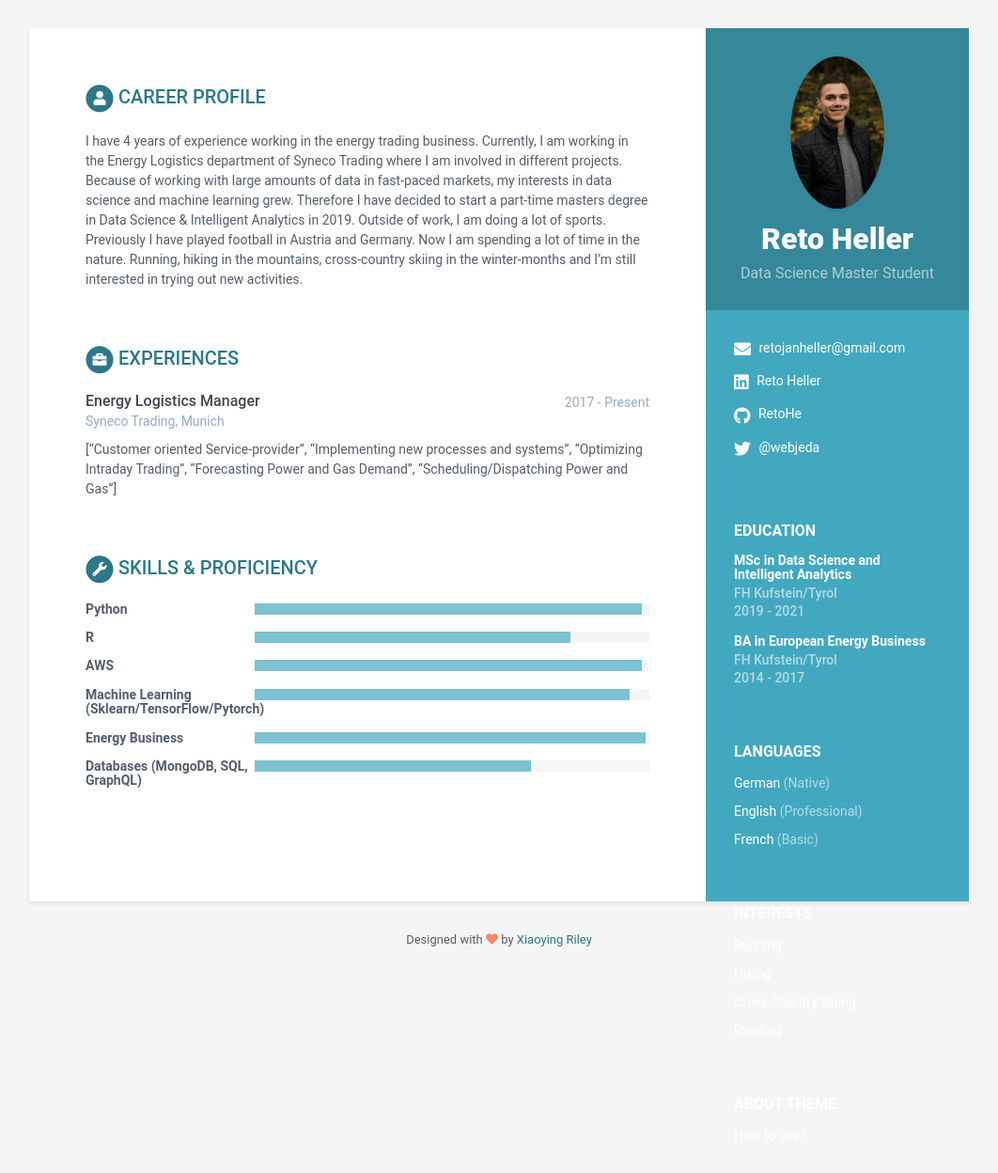
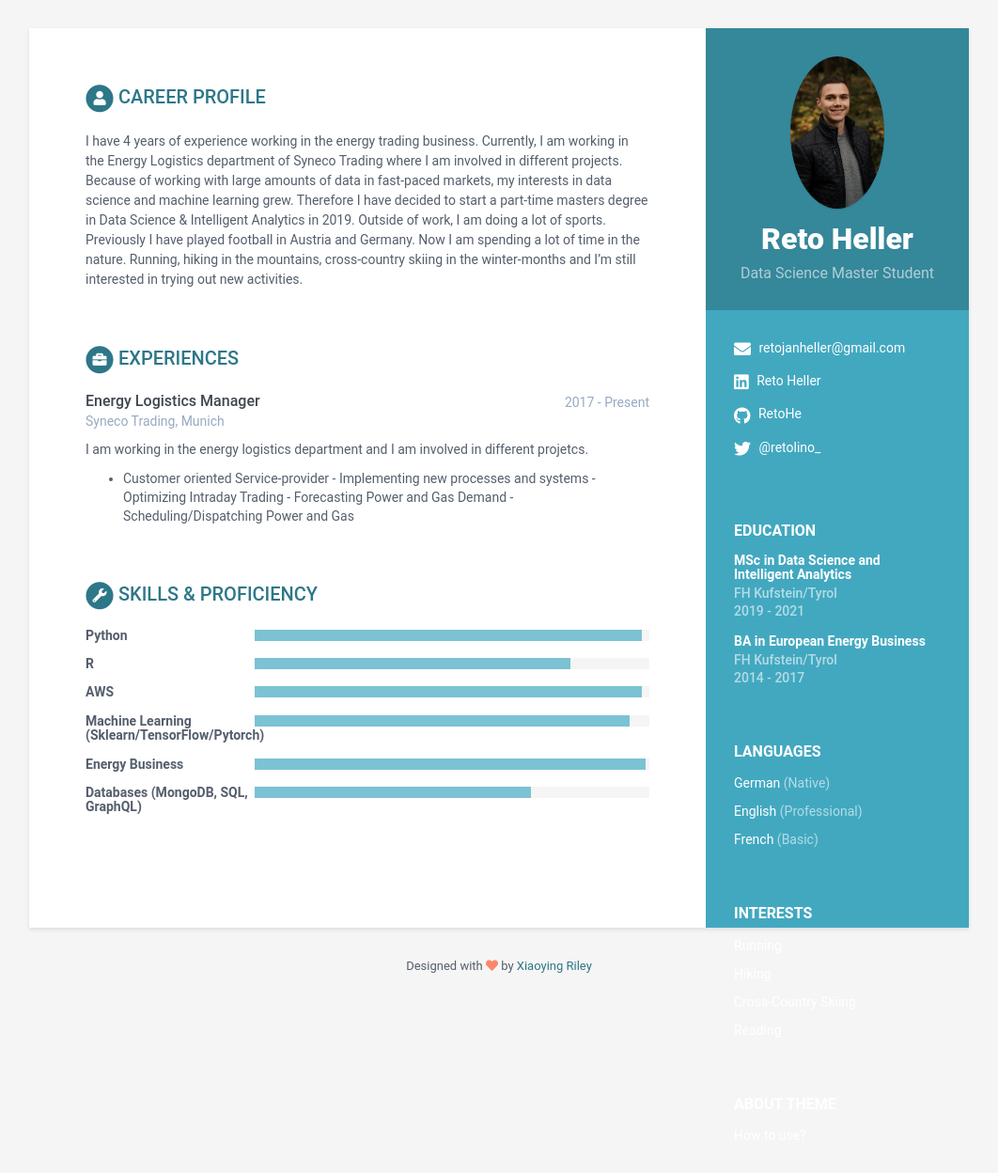
Before and after one commit to RetoHe/retos-resume, a Jekyll site: the page built from index.html, in a window 1280 px wide. Shown: the whole page at 94% size, without its empty margins (109-1171 px from the left). Built offline with Jekyll 4.4.1, drawn with Linux system fonts in a browser that asks for light colours.

Commit message:
Update data.yml

```diff
--- a/_data/data.yml
+++ b/_data/data.yml
@@ -17,7 +17,7 @@ sidebar:
     github: RetoHe
     gitlab:
     bitbucket:
-    twitter: '@webjeda'
+    twitter: '@retolino_'
     stack-overflow: # Number/Username, e.g. 123456/alandoe
     codewars:
 
@@ -83,6 +83,8 @@ experiences:
       time: 2017 - Present
       company: Syneco Trading, Munich
       details:
+        I am working in the energy logistics department and I am involved in different projetcs.
+
            - Customer oriented Service-provider
            - Implementing new processes and systems
            - Optimizing Intraday Trading
```
